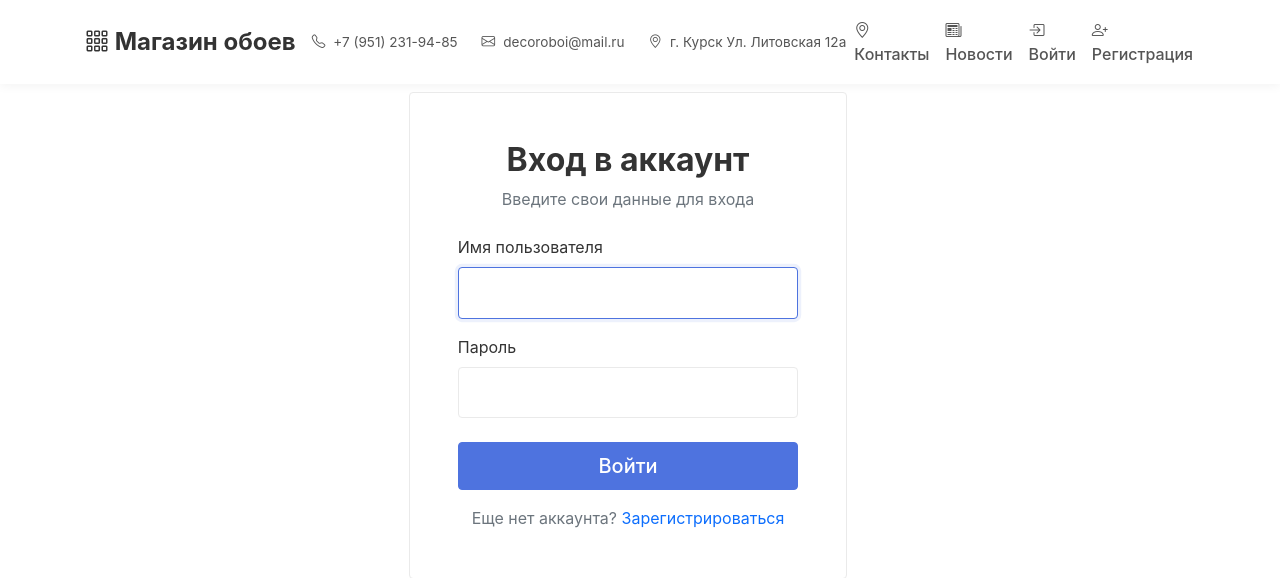
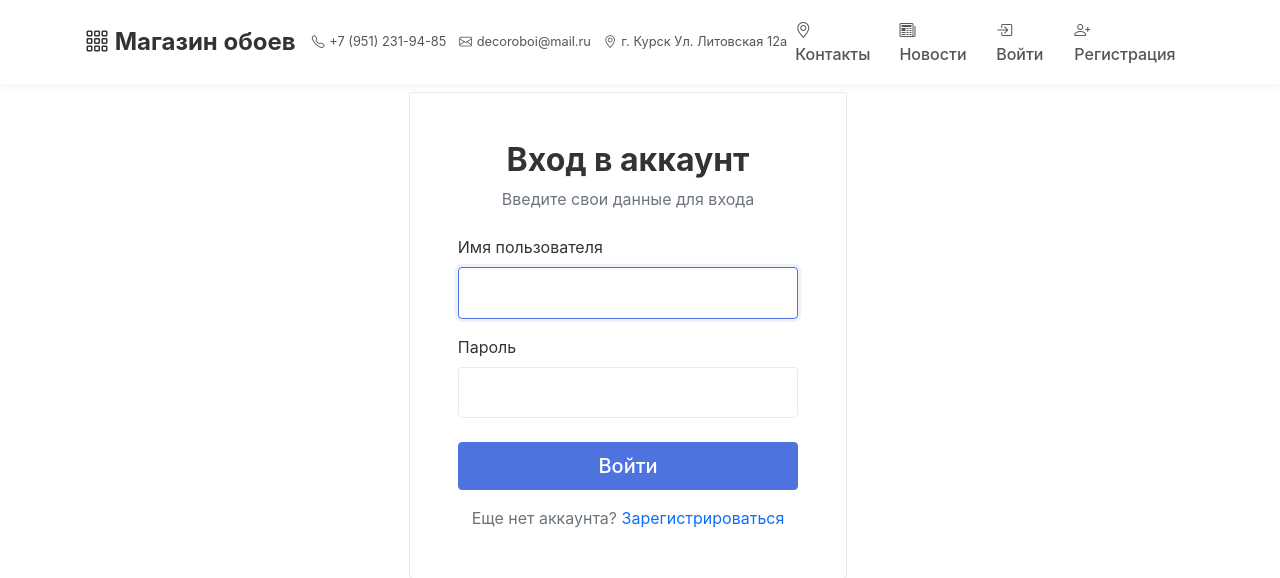
Before and after one commit to decoroboi/decoroboi, a Django app: page /accounts/login/ in a window 1280 px wide. Shown: the top 578 px of the page. Run offline with Django 5.2, Linux system fonts and the light colour scheme.

Commit message:
Update base.html

```diff
--- a/store/templates/store/base.html
+++ b/store/templates/store/base.html
@@ -236,8 +236,8 @@
         /* Контактная информация в хедере */
         .header-contacts {
         display: flex;
-            gap: 1.5rem;
-            font-size: 0.85rem;
+        gap: 0.8rem;          /* было 1.5rem */
+        font-size: 0.8rem;    /* добавлено уменьшение шрифта */
         margin: 0;
         padding: 0;
         list-style: none;
@@ -246,9 +246,10 @@
     .header-contact-item {
         display: flex;
         align-items: center;
-            gap: 0.5rem;
+        gap: 0.3rem;          /* было 0.5rem */
         color: #555;
         white-space: nowrap;
+        font-size: 0.8rem;    /* добавлено для надёжности */
     }
 
         @media (max-width: 768px) {
```
Lines whose indentation alone changed are shown as unchanged.
